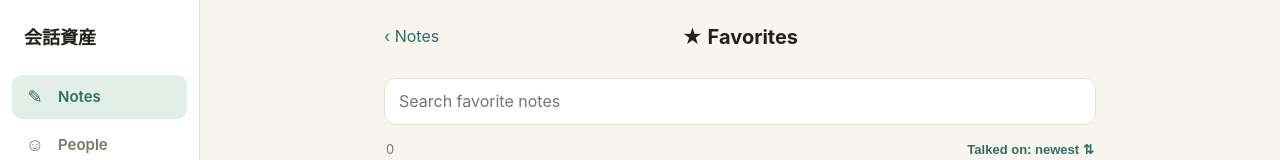
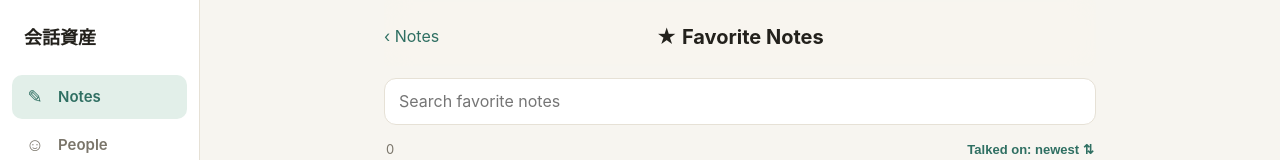
Before and after one commit to Kaiwaapp/kaiwa-shisan, a React (Vite) app: page / in a window 1280 px wide. Both pictures are taken after a click on the button "Favorites". Shown: the top 160 px of the page. Built offline with nearby package versions, Linux system fonts and the light colour scheme.

Commit message:
お気に入り一覧の見出しを「お気に入りの記録/人/話題」にする
Co-Authored-By: Claude Opus 5.5 <noreply@anthropic.com>
Claude-Session: https://claude.ai/code/session_01QRm74kcLhPuebR6Cyrhcxy

```diff
--- a/src/i18n/en.ts
+++ b/src/i18n/en.ts
@@ -108,7 +108,9 @@ const en: Record<string, string> = {
 
   // フォルダ
   'お気に入り': 'Favorites',
-  '★ お気に入り': '★ Favorites',
+  '★ お気に入りの記録': '★ Favorite Notes',
+  '★ お気に入りの人': '★ Favorite People',
+  '★ お気に入りの話題': '★ Favorite Topics',
   'お気に入りに追加': 'Add to Favorites',
   'お気に入りから外す': 'Remove from Favorites',
   'お気に入りに追加しました': 'Added to Favorites',
--- a/src/ui/screens.tsx
+++ b/src/ui/screens.tsx
@@ -210,7 +210,7 @@ export function AllEntriesScreen({ fav }: { fav?: boolean }) {
   }, [data, q, sort, fav]);
   return (
     <div className="screen">
-      <Header title={fav ? t('★ お気に入り') : t('すべての記録')} left={<button className="link" onClick={() => location.replace('#/')}>{t('‹ 記録')}</button>} />
+      <Header title={fav ? t('★ お気に入りの記録') : t('すべての記録')} left={<button className="link" onClick={() => location.replace('#/')}>{t('‹ 記録')}</button>} />
       <SearchBox value={q} onChange={setQ} placeholder={fav ? t('お気に入りの記録を検索') : t('本文・人・話題で検索（読み仮名も可）')} />
       <div className="toolbar">
         <span className="count">{t('{n}件', { n: list.length })}</span>
@@ -451,7 +451,7 @@ export function NameAllScreen({ kind, fav }: { kind: NameKind; fav?: boolean })
   const all = useNameItems(kind, sort);
   const list = all.filter((x) => (!fav || x.favorite) && nameMatches(x, q));
   const label = kind === 'person' ? t('人') : t('話題');
-  const title = fav ? t('★ お気に入り') : t(kind === 'person' ? 'すべての人' : 'すべての話題');
+  const title = fav ? t(kind === 'person' ? '★ お気に入りの人' : '★ お気に入りの話題') : t(kind === 'person' ? 'すべての人' : 'すべての話題');
   const empty = q
     ? t('見つかりませんでした')
     : fav
```
